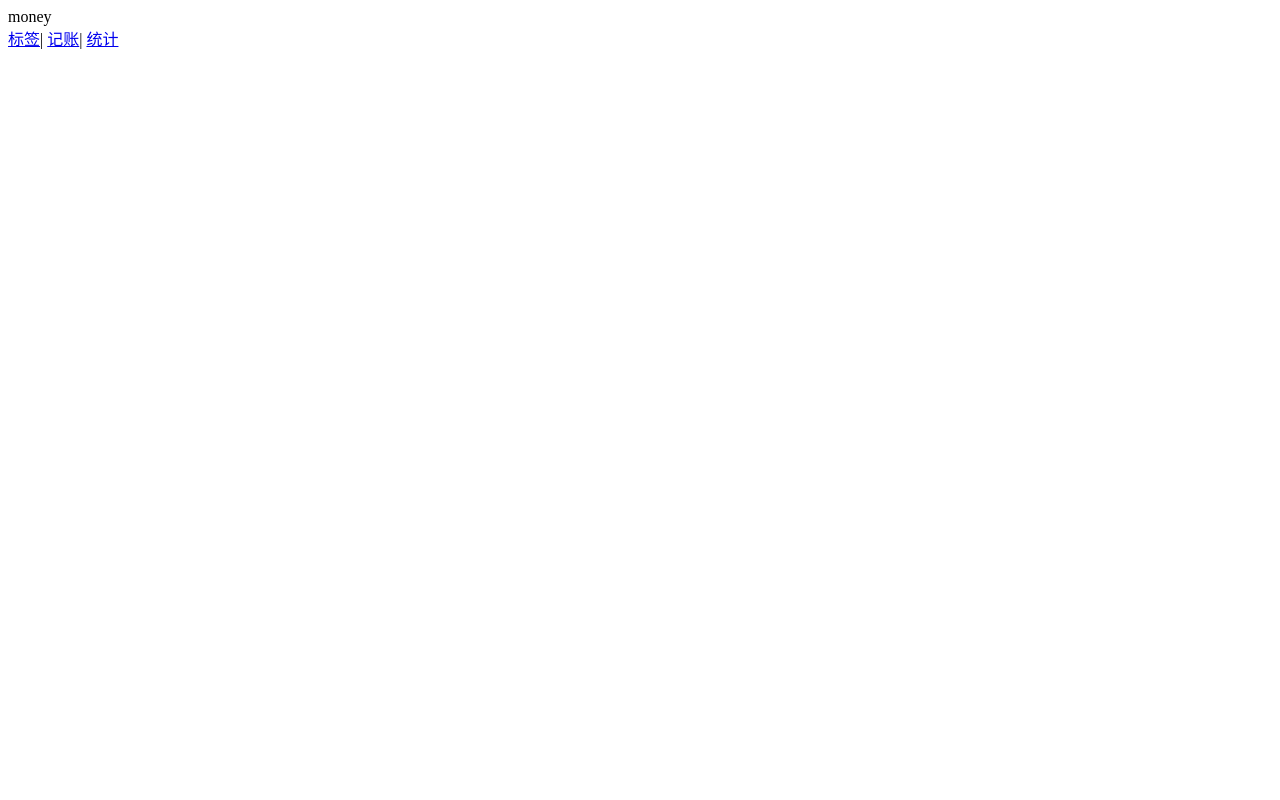
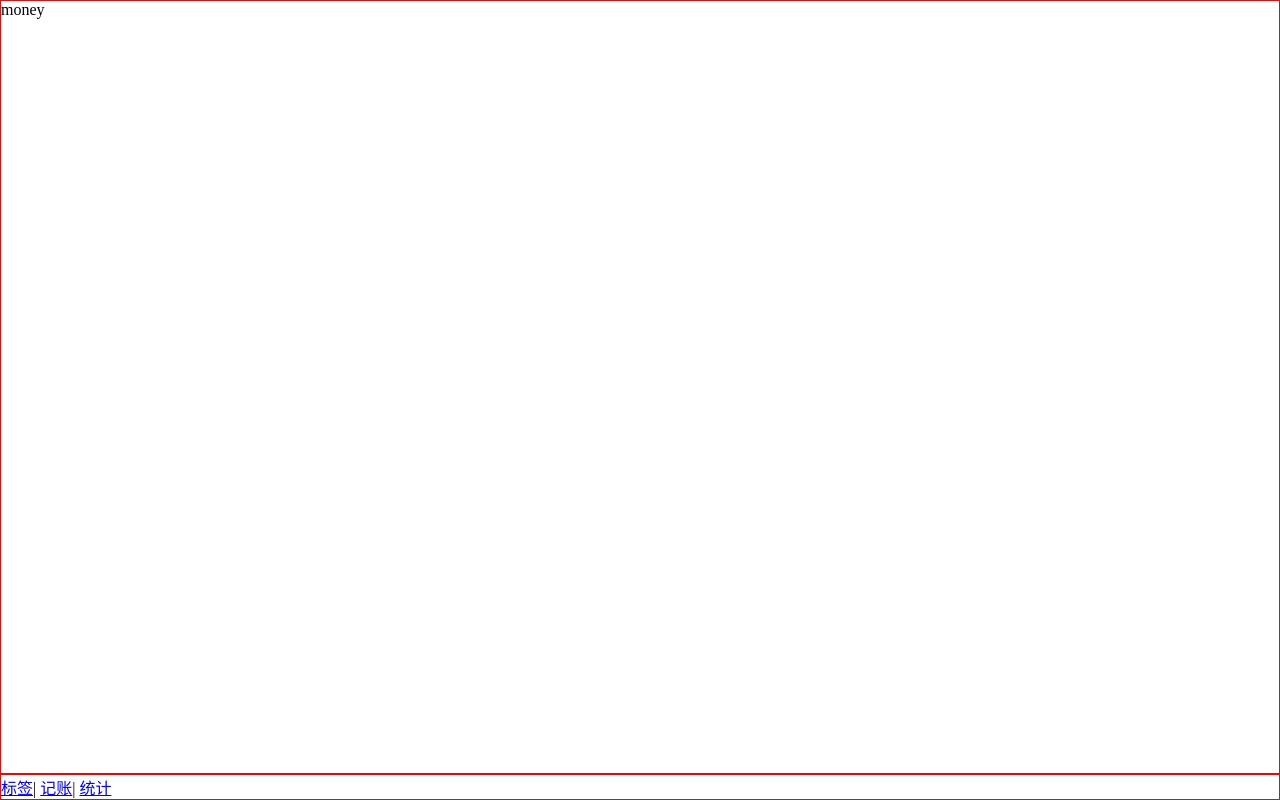
Before and after one commit to zhang4417/bookkeeper, a Vue app: page /#/money in a window 1280 px wide. Built offline with nearby package versions, Linux system fonts and the light colour scheme.

Commit message:
添加404页面，Layout组件即使用slot插槽

```diff
--- a/src/App.vue
+++ b/src/App.vue
@@ -1,13 +1,15 @@
 <template>
   <div>
     <router-view />
-    <router-link to="/labels">标签</router-link>|
-    <router-link to="/money">记账</router-link>|
-    <router-link to="/statistics">统计</router-link>
   </div>
 </template>
 
 <style lang="scss">
+* {
+  margin: 0;
+  padding: 0;
+  box-sizing: border-box;
+}
 #app {
   font-family: Avenir, Helvetica, Arial, sans-serif;
   -webkit-font-smoothing: antialiased;
@@ -15,17 +17,4 @@
   text-align: center;
   color: #2c3e50;
 }
-
-#nav {
-  padding: 30px;
-
-  a {
-    font-weight: bold;
-    color: #2c3e50;
-
-    &.router-link-exact-active {
-      color: #42b983;
-    }
-  }
-}
 </style>
--- /dev/null
+++ b/src/components/Layout.vue
@@ -0,0 +1,29 @@
+<template>
+  <div class="page">
+    <div class="content">
+      <slot></slot>
+    </div>
+    <Nav />
+  </div>
+</template>
+
+<script lang="ts">
+import Vue from "vue";
+
+export default Vue.extend({
+  name: "Layout"
+});
+</script>
+
+<style lang="scss" scoped>
+.page {
+  display: flex;
+  flex-direction: column;
+  height: 100vh;
+}
+.content {
+  border: 1px solid red;
+  flex-grow: 1;
+  overflow: auto;
+}
+</style>
--- /dev/null
+++ b/src/components/Nav.vue
@@ -0,0 +1,19 @@
+<template>
+  <div class="nav">
+    <router-link to="/labels">标签</router-link>|
+    <router-link to="/money">记账</router-link>|
+    <router-link to="/statistics">统计</router-link>
+  </div>
+</template>
+
+<script lang="ts">
+import Vue from "vue";
+
+export default Vue.extend({});
+</script>
+
+<style lang="scss" scoped>
+.nav {
+  border: 1px solid red;
+}
+</style>
--- /dev/null
+++ b/src/components/NotFound.vue
@@ -0,0 +1,16 @@
+<template>
+  <div>
+    您输入的网址不正确，请重新输入或返回首页
+    <hr />
+    <router-link to="/">返回首页</router-link>
+  </div>
+</template>
+
+<script lang="ts">
+import Vue from "vue";
+
+export default Vue.extend({});
+</script>
+
+<style scoped>
+</style>
--- a/src/main.ts
+++ b/src/main.ts
@@ -3,8 +3,12 @@ import App from './App.vue'
 import './registerServiceWorker'
 import router from './router'
 import store from './store'
+import Nav from "@/components/Nav.vue"
+import Layout from '@/components/Layout.vue';
 
 Vue.config.productionTip = false
+Vue.component('Nav', Nav)
+Vue.component('Layout',Layout)
 
 new Vue({
   router,
--- a/src/router/index.ts
+++ b/src/router/index.ts
@@ -3,6 +3,7 @@ import VueRouter from 'vue-router'
 import Labels from "@/views/Labels.vue"
 import Money from "@/views/Money.vue"
 import Statistics from "@/views/Statistics.vue"
+import NotFound from "@/components/NotFound.vue"
 
 Vue.use(VueRouter)
 
@@ -22,6 +23,10 @@ const routes = [
   {
     path: '/statistics',
     component: Statistics
+  },
+  {
+    path: '*',
+    component: NotFound
   }
 ]
 
--- a/src/views/Labels.vue
+++ b/src/views/Labels.vue
@@ -1,11 +1,15 @@
 <template>
-  <div>labels</div>
+  <div>
+    <Layout>labels</Layout>
+  </div>
 </template>
 
 <script lang="ts">
 import Vue from "vue";
 
-export default Vue.extend({});
+export default Vue.extend({
+  name: "Labels"
+});
 </script>
 
 <style lang="scss" scoped>
--- a/src/views/Money.vue
+++ b/src/views/Money.vue
@@ -1,11 +1,14 @@
 <template>
-  <div>money</div>
+  <div>
+    <Layout>money</Layout>
+  </div>
 </template>
 
 <script lang="ts">
 import Vue from "vue";
 
-export default Vue.extend({});
+export default Vue.extend({
+});
 </script>
 
 <style lang="scss" scoped>
--- a/src/views/Statistics.vue
+++ b/src/views/Statistics.vue
@@ -1,11 +1,15 @@
 <template>
-  <div>statistics</div>
+  <div>
+    <Layout>statistics</Layout>
+  </div>
 </template>
 
 <script lang="ts">
 import Vue from "vue";
 
-export default Vue.extend({});
+export default Vue.extend({
+  name: "Statistics"
+});
 </script>
 
 <style lang="scss" scoped>
```
